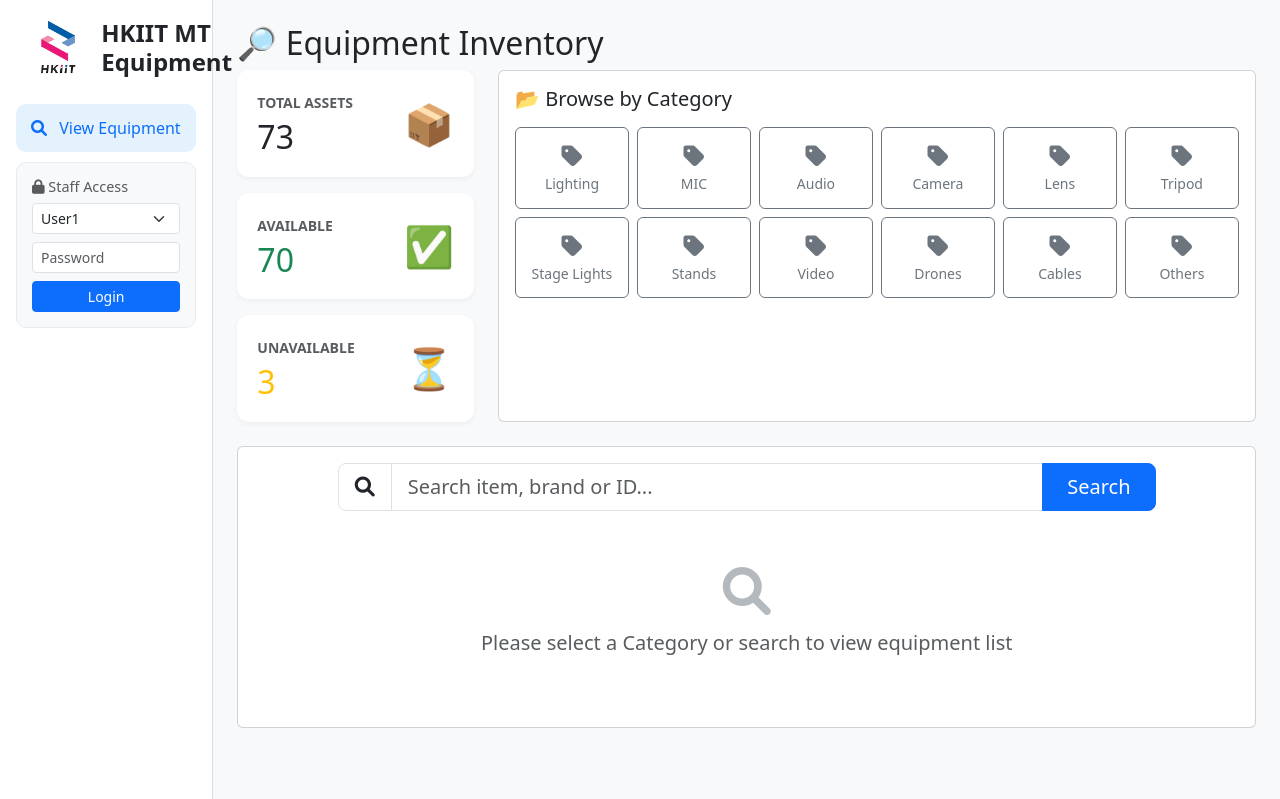
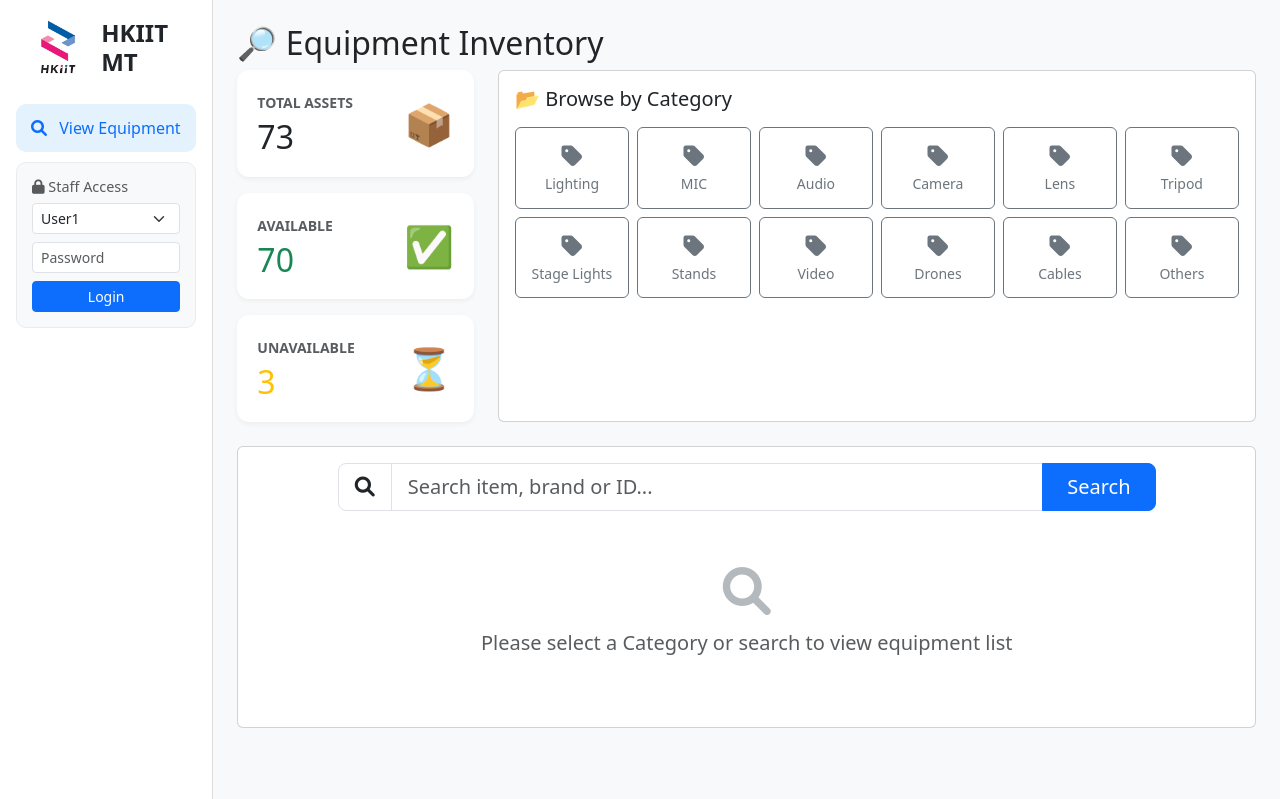
Before and after one commit to rexwong1997/IITEquipmentbase, a Flask app: page /dashboard in a window 1280 px wide. Shown: the top 799 px of the page. Run offline with Flask 3, Linux system fonts and the light colour scheme; data comes from the database, SQL or seed files in the repository; some libraries are stand-ins or nearby versions.

Commit message:
Update base.html

```diff
--- a/templates/base.html
+++ b/templates/base.html
@@ -2,7 +2,7 @@
 <html lang="en">
 <head>
     <meta charset="UTF-8">
-    <title>HKIIT MT</title>
+    <title>HKIIT MT EQUIPMENT</title>
     <!-- Bootstrap CSS -->
     <link href="https://cdn.jsdelivr.net/npm/bootstrap@5.3.0/dist/css/bootstrap.min.css" rel="stylesheet">
     <!-- FontAwesome Icons -->
@@ -89,7 +89,7 @@
                      alt="Logo"
                      onerror="this.style.display='none'"
                      style="height: 4rem; width: auto; margin-right: 10px; object-fit: contain;">
-                <h4 class="mb-0" style="font-weight: 700; font-size: 1.5rem;">HKIIT MT Equipment</h4>
+                <h4 class="mb-0" style="font-weight: 700; font-size: 1.5rem;">HKIIT MT</h4>
             </div>
 
             <nav class="nav flex-column mb-auto">
```
